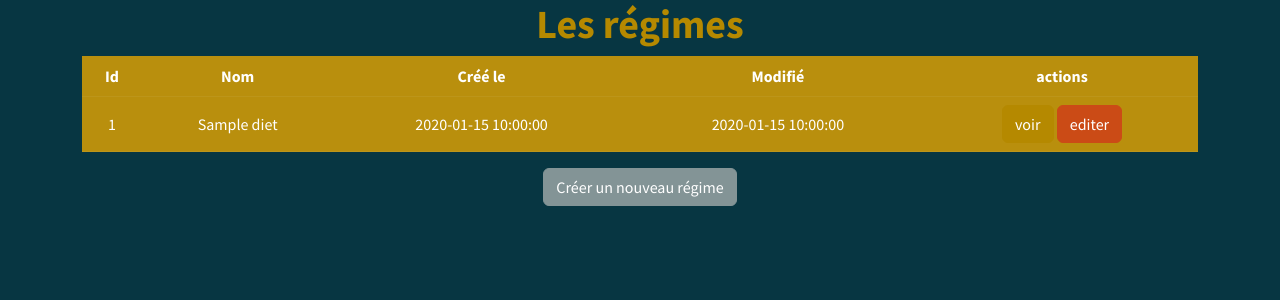
After one commit to Clement-Jamgotchian/Regalade-back, a Symfony app: template templates/back/diet/index.html.twig in a window 1280 px wide. The commit adds this page. Shown: the top 300 px of the page. Run offline with Twig, Linux system fonts and the light colour scheme; the template is opened without the code that fills it: most values are stand-ins (such as "Sample title", 1, 10 or a date in 2020); some libraries are stand-ins or nearby versions.

Commit message:
Diet crud

```diff
--- /dev/null
+++ b/templates/back/diet/_delete_form.html.twig
@@ -0,0 +1,4 @@
+<form method="post" action="{{ path('app_back_diet_delete', {'id': diet.id}) }}" onsubmit="return confirm('Etes-vous sur de vouloir supprimer ce régime?');">
+    <input type="hidden" name="_token" value="{{ csrf_token('delete' ~ diet.id) }}">
+    <button class="btn btn-danger">Supprimer</button>
+</form>
--- /dev/null
+++ b/templates/back/diet/_form.html.twig
@@ -0,0 +1,4 @@
+{{ form_start(form) }}
+    {{ form_widget(form) }}
+    <button class="btn btn-success col-8">{{ button_label|default('Enregistrer') }}</button>
+{{ form_end(form) }}
--- /dev/null
+++ b/templates/back/diet/index.html.twig
@@ -0,0 +1,39 @@
+{% extends 'base.html.twig' %}
+
+{% block title %}régimes{% endblock %}
+
+{% block body %}
+    <h1 class="text-primary fw-bold">Les régimes</h1>
+
+    <table class="table table-primary table-striped-columns text-center align-middle">
+        <thead>
+            <tr>
+                <th>Id</th>
+                <th>Nom</th>
+                <th>Créé le</th>
+                <th>Modifié</th>
+                <th>actions</th>
+            </tr>
+        </thead>
+        <tbody>
+        {% for diet in diets %}
+            <tr>
+                <td>{{ diet.id }}</td>
+                <td>{{ diet.name }}</td>
+                <td>{{ diet.createdAt ? diet.createdAt|date('Y-m-d H:i:s') : '' }}</td>
+                <td>{{ diet.updatedAt ? diet.updatedAt|date('Y-m-d H:i:s') : '' }}</td>
+                <td>
+                    <a class="btn btn-primary" href="{{ path('app_back_diet_show', {'id': diet.id}) }}">voir</a>
+                    <a class="btn btn-warning" href="{{ path('app_back_diet_edit', {'id': diet.id}) }}">editer</a>
+                </td>
+            </tr>
+        {% else %}
+            <tr>
+                <td colspan="5">Pas de régime dans la base</td>
+            </tr>
+        {% endfor %}
+        </tbody>
+    </table>
+
+    <a class="btn btn-secondary" href="{{ path('app_back_diet_new') }}">Créer un nouveau régime</a>
+{% endblock %}
--- a/templates/back/main/index.html.twig
+++ b/templates/back/main/index.html.twig
@@ -130,8 +130,8 @@
         </div>
         <div class="card-body d-flex flex-column justify-content-between">
 
-            <a href="{{ path('app_back_user_index') }}" class="btn btn-primary">Voir les régimes</a>
-            <a href="{{ path('app_back_user_new') }}" class="mt-3 btn btn-info">Créer un nouveau régime</a>
+            <a href="{{ path('app_back_diet_index') }}" class="btn btn-primary">Voir les régimes</a>
+            <a href="{{ path('app_back_diet_new') }}" class="mt-3 btn btn-info">Créer un nouveau régime</a>
         </div>
         <div class="card-footer text-body-secondary">
             {{diets}} régimes
--- a/templates/partials/nav.html.twig
+++ b/templates/partials/nav.html.twig
@@ -71,8 +71,8 @@
             Régimes
           </a>
           <ul class="dropdown-menu">
-            <li><a class="dropdown-item text-primary" href="{{ path('app_back_recipe_index') }}">Voir les régimes</a></li>
-            <li><a class="dropdown-item text-primary" href="{{ path('app_back_recipe_new') }}">Créer un régime</a></li>
+            <li><a class="dropdown-item text-primary" href="{{ path('app_back_diet_index') }}">Voir les régimes</a></li>
+            <li><a class="dropdown-item text-primary" href="{{ path('app_back_diet_new') }}">Créer un régime</a></li>
           </ul>
         </li>
         <li class="nav-item">
```
Also changed, not shown: src/Controller/Back/DietController.php (added, +90 -0 lines), src/Form/DietType.php (added, +26 -0 lines), templates/back/department/show.html.twig (+4 -4 lines), templates/back/diet/edit.html.twig (added, +13 -0 lines), templates/back/diet/new.html.twig (added, +11 -0 lines), templates/back/diet/show.html.twig (added, +34 -0 lines).
